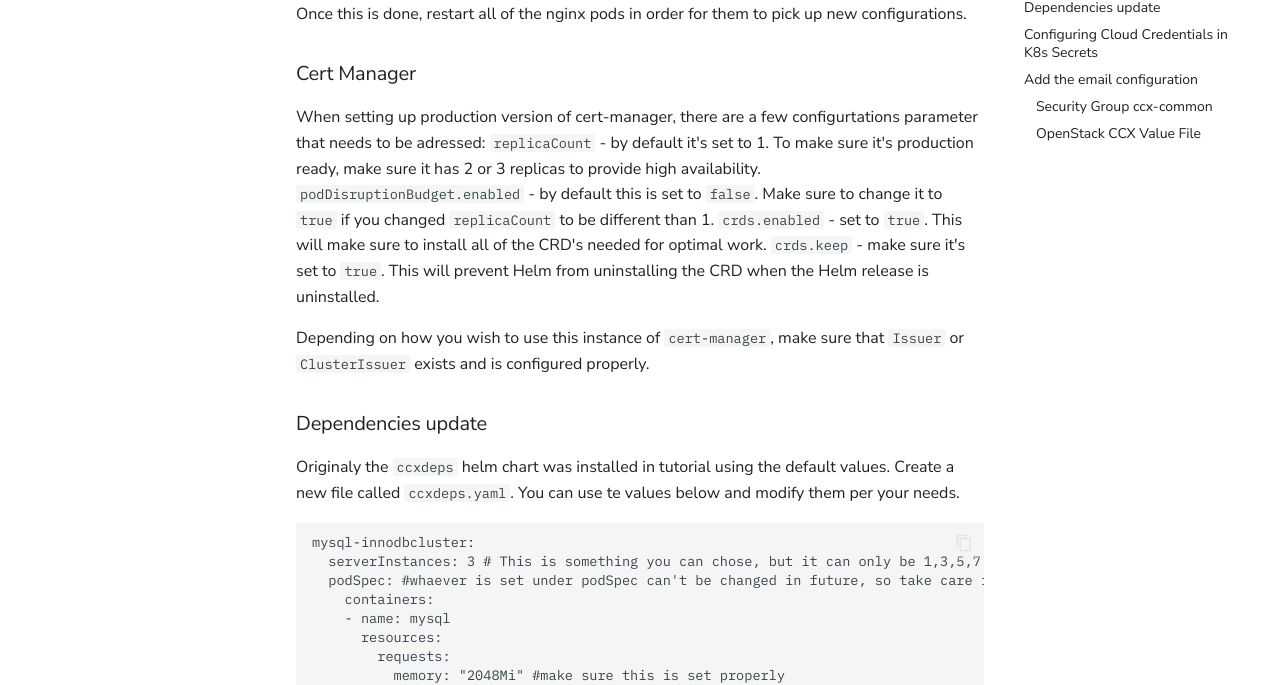
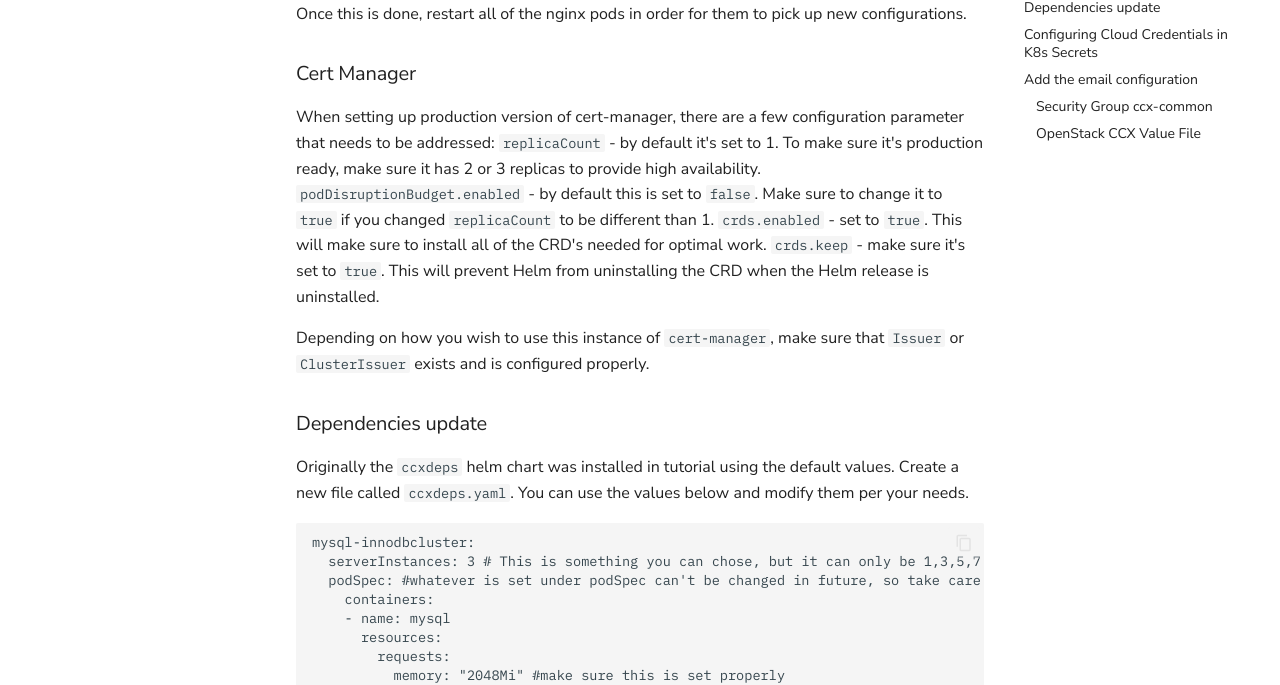
Before and after one commit to severalnines/ccx-docs, an MkDocs documentation site: the page built from docs/admin/Day2/Upgrading-to-be-production-ready.md, in a window 1280 px wide and 1400 px high, scrolled down 1406 px. Shown: the part 154-839 px from the top of the window. Built offline with MkDocs 1.6.1 and Material for MkDocs 9.7.7, drawn with Linux system fonts in a browser that asks for light colours; comment, search, counter and statistics services are not loaded; some of the changed text lies outside the part shown.

Commit message:
Fix spelling errors and add link to upgrading guide
Co-authored-by: bunin <1732280+bunin@users.noreply.github.com>

````diff
--- a/docs/admin/Day2/Upgrading-to-be-production-ready.md
+++ b/docs/admin/Day2/Upgrading-to-be-production-ready.md
@@ -63,7 +63,7 @@ Once this is done, restart all of the nginx pods in order for them to pick up ne
 
 ### Cert Manager
 
-When setting up production version of cert-manager, there are a few configurtations parameter that needs to be adressed:
+When setting up production version of cert-manager, there are a few configuration parameter that needs to be addressed:
 `replicaCount` - by default it's set to 1. To make sure it's production ready, make sure it has 2 or 3 replicas to provide high availability.
 `podDisruptionBudget.enabled` - by default this is set to `false`. Make sure to change it to `true` if you changed `replicaCount` to be different than 1.
 `crds.enabled` - set to `true`. This will make sure to install all of the CRD's needed for optimal work.
@@ -74,12 +74,12 @@ Depending on how you wish to use this instance of `cert-manager`, make sure that
 
 ### Dependencies update
 
-Originaly the `ccxdeps` helm chart was installed in tutorial using the default values. Create a new file called `ccxdeps.yaml`. You can use te values below and modify them per your needs.
+Originally the `ccxdeps` helm chart was installed in tutorial using the default values. Create a new file called `ccxdeps.yaml`. You can use the values below and modify them per your needs.
 
 ```
 mysql-innodbcluster:
   serverInstances: 3 # This is something you can chose, but it can only be 1,3,5,7 or 9.
-  podSpec: #whaever is set under podSpec can't be changed in future, so take care in using correct settings
+  podSpec: #whatever is set under podSpec can't be changed in future, so take care in using correct settings
     containers:
     - name: mysql
       resources:
@@ -147,7 +147,7 @@ More documentation can be found [here.](../Day2/Notifications.md)
 
 ### Security Group ccx-common
 
-ccx-common` must allow all TCP traffic from all k8s nodes where CCX is running.
+`ccx-common` must allow all TCP traffic from all k8s nodes where CCX is running.
 
 The Egress must also be allowed. Below is a screenshot showing the `ccx-common`. The EXTERNAL-IP is specified for the port range 1-65535.
 
````
Also changed, not shown: other parts of docs/admin/Day2/Upgrading-to-be-production-ready.md (+4 -4 lines), docs/admin/Installation/Production-Openshift-installation.md (+2 -2 lines), docs/admin/Installation/Tutorial-openstack.md (+1 -0 lines).
